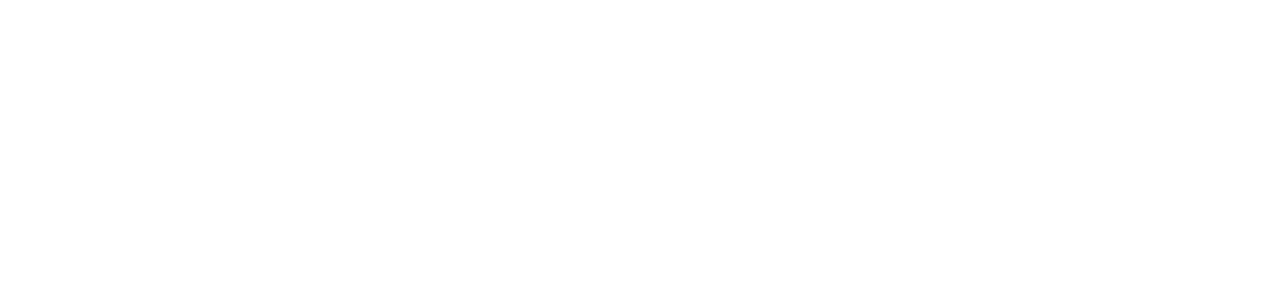
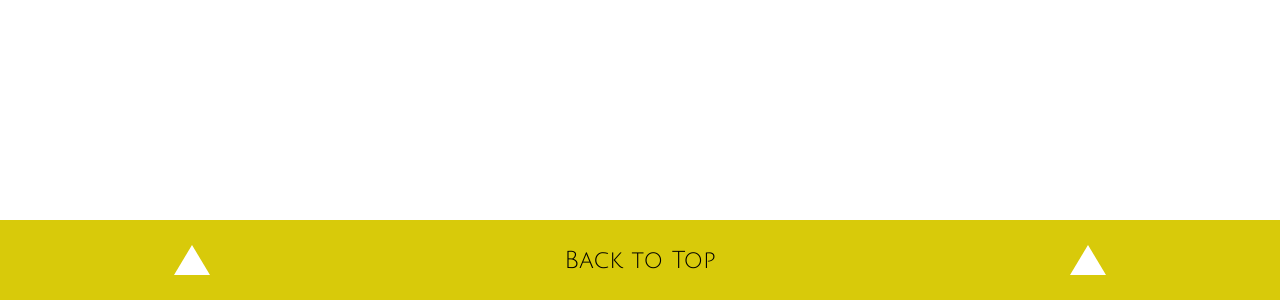
Before and after one commit to Zarquon0/personal-website, a Next.js app: page / in a window 1280 px wide. Shown: the part 6180-6480 px from the top of the page. Before the commit the page ends 6400 px from the top, so only its background shows below. Built offline with nearby package versions, Linux system fonts and the light colour scheme.

Commit message:
Added back to top pointer

```diff
--- /dev/null
+++ b/src/app/components/BackToTop.tsx
@@ -0,0 +1,30 @@
+'use client'
+
+import { motion } from 'framer-motion'
+import { useState } from 'react'
+
+export default function BackToTop() {
+    const [hovered, setHovered] = useState(false)
+
+    const spinnyTriangle = (
+        <div className="transform scale-150">
+        <motion.div
+        animate={{ rotate: (hovered ? 360 : 0) }}
+        transition={{ duration: 0.5, ease: "easeOut" }}
+        className="w-0 h-0 border-l-[12px] border-r-[12px] border-b-[20px] border-l-transparent border-r-transparent border-b-white"
+        />
+        </div>
+    )
+    return (
+        <a
+        onMouseEnter={() => setHovered(true)}
+        onMouseLeave={() => setHovered(false)}
+        href="#hero"
+        className="w-full h-20 flex justify-around items-center bg-primary"
+        >
+            { spinnyTriangle }
+            <span className={`text-dark font-heading text-2xl ${hovered ? 'animate-pulse' : ''}`}>Back to Top</span>
+            { spinnyTriangle }
+        </a>
+    )
+}
--- a/src/app/components/HeroSection.tsx
+++ b/src/app/components/HeroSection.tsx
@@ -15,7 +15,7 @@ export default function HeroSection() {
   })
 
   return (
-    <section ref={containerRef} className="relative h-[200vh]">
+    <section id="hero" ref={containerRef} className="relative h-[200vh]">
       <div className="sticky top-0 h-screen flex">
         <LeftPanel scrollYProgress={scrollYProgress} />
         <div className="relative w-1/2 bg-light">
--- a/src/app/page.tsx
+++ b/src/app/page.tsx
@@ -2,6 +2,7 @@ import HeroSection from './components/HeroSection'
 import ExperienceSection from './components/ExperienceSection'
 import ProjectsSection from './components/ProjectsSection'
 import FinalSection from './components/FinalSection'
+import BackToTop from './components/BackToTop'
 import Gear from './components/Gear'
 
 export default function Home() {
@@ -12,6 +13,7 @@ export default function Home() {
       <ExperienceSection />
       <ProjectsSection />
       <FinalSection />
+      <BackToTop />
     </main>
   )
 }
```
Also changed, not shown: src/app/components/ContactMe.tsx (+2 -14 lines).
